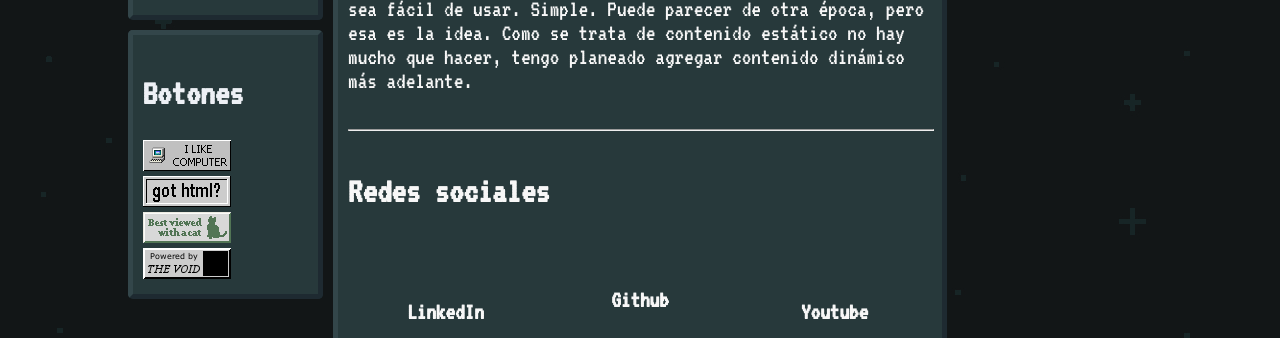
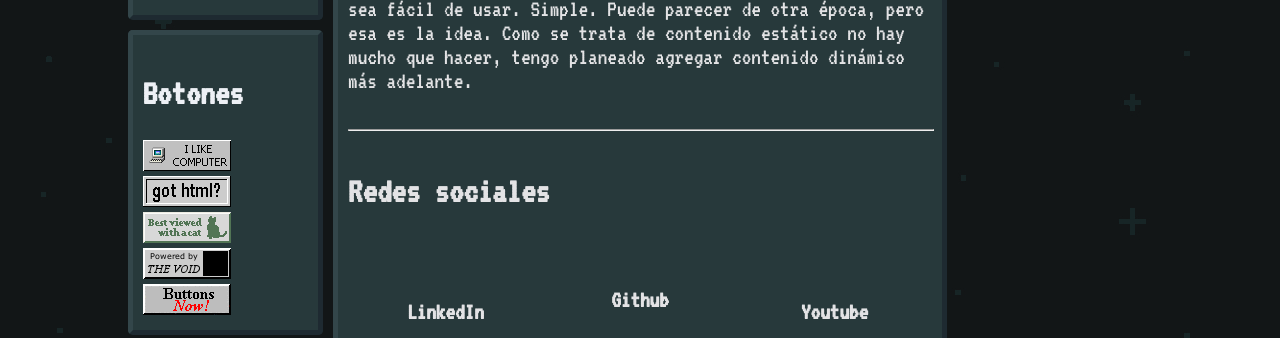
Before and after one commit to JaimeNA/JaimeNA.github.io, a plain HTML site: page es/index.html in a window 1280 px wide. Shown: the part 636-974 px from the top of the page. Drawn offline with Linux system fonts and the light colour scheme.

Commit message:
chore: Add me picture

```diff
--- a/assets/css/style.css
+++ b/assets/css/style.css
@@ -14,7 +14,7 @@ body {
 
     font-family: "vt323-regular";
     font-size: 18pt;
-    color: #f7f7f7;
+    color: #e3e3e5;
     background-color: #207383;
     margin-left: 10%;
     margin-right: 10%;
--- a/es/index.html
+++ b/es/index.html
@@ -47,6 +47,7 @@
                 <img src="../assets/images/buttons/html.gif" alt="HTML"/>
                 <img src="../assets/images/buttons/bestviewedwithacat.png" alt="Best viewed with a cat"/>
                 <img src="../assets/images/buttons/thevoid.gif" alt="The void"/>
+                <img src="../assets/images/buttons/buttons_now.gif" alt="Buttons now"/>
             </div>
         </aside>
 
```
Also changed, not shown: assets/images/buttons/buttons_now.gif (added), 1 other file.
